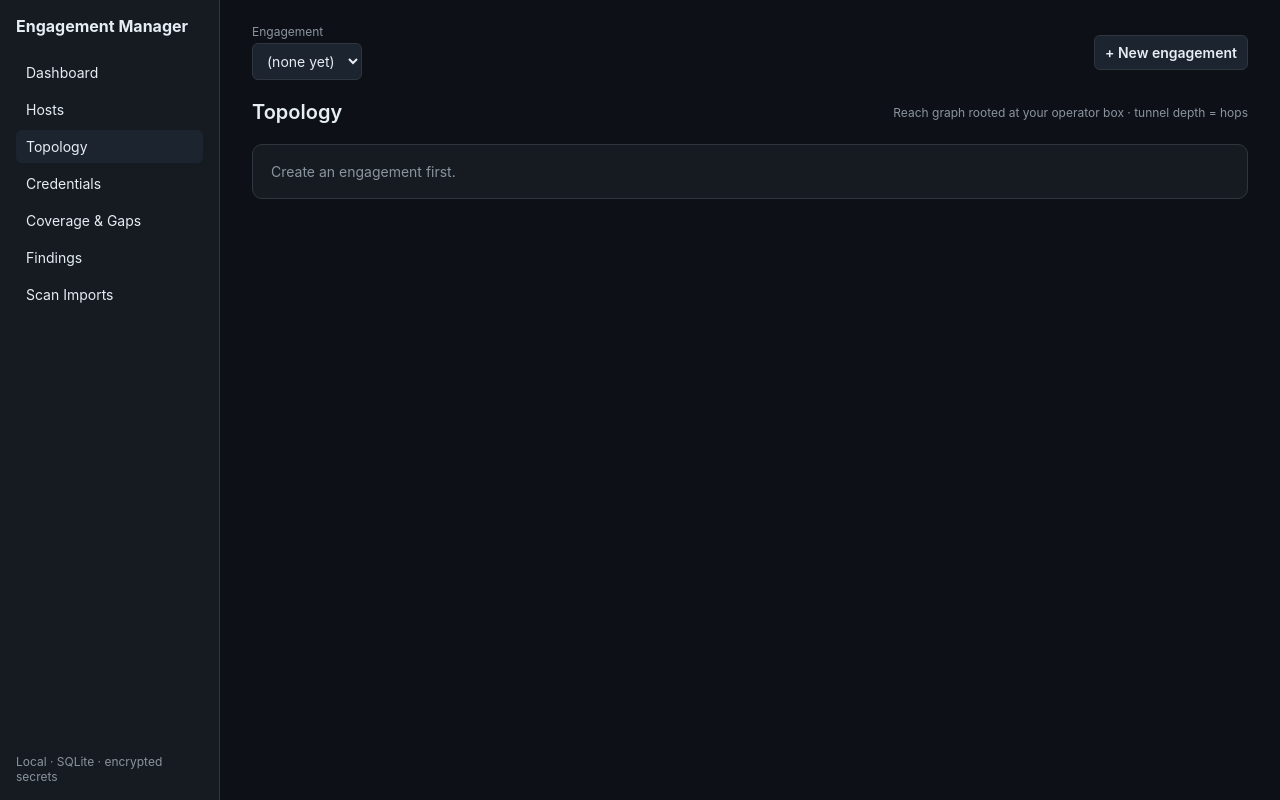
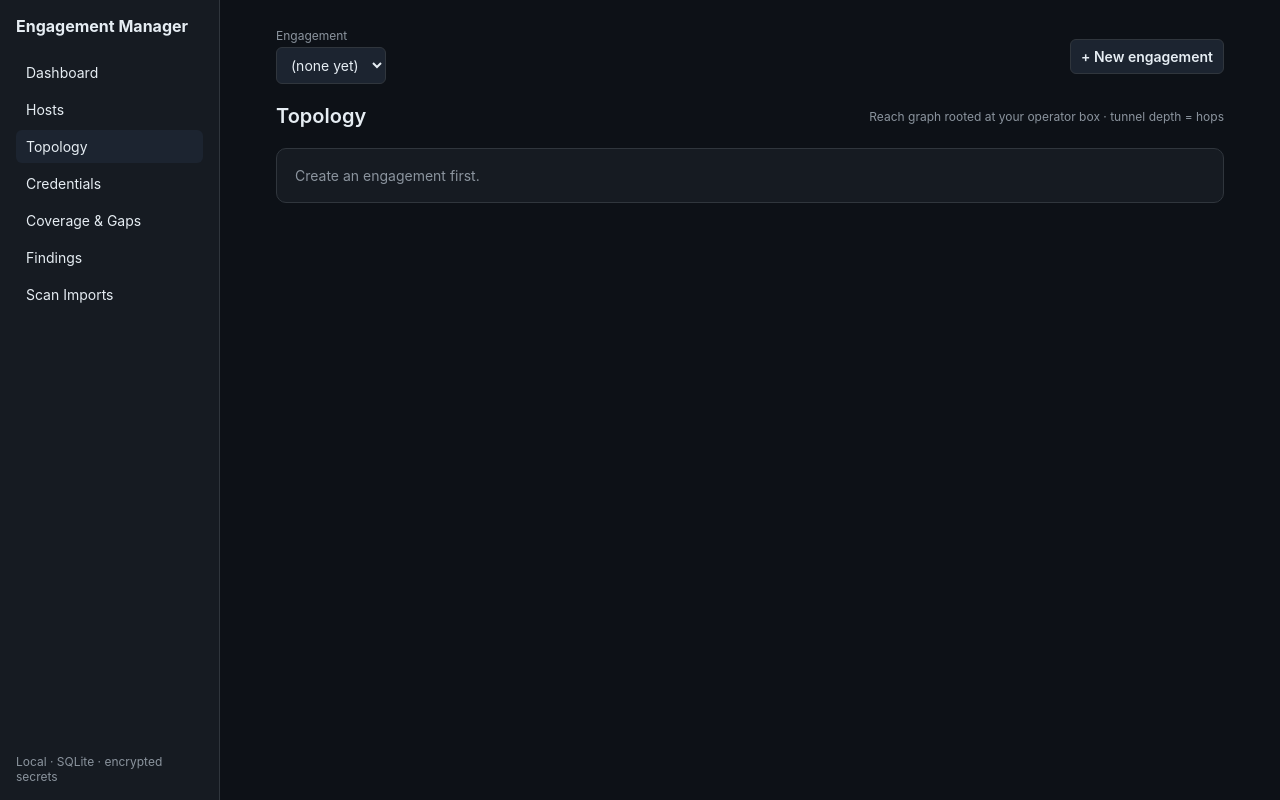
Before and after one commit to wjacobf0/EngagementManager, a FastAPI app: page /topology in a window 1280 px wide. Run offline with FastAPI, Linux system fonts and the light colour scheme.

Commit message:
Updated UX.

```diff
--- a/engagement_manager/static/style.css
+++ b/engagement_manager/static/style.css
@@ -23,7 +23,7 @@ code { font-family:var(--mono); background:var(--panel-2); padding:1px 6px; bord
 .sidebar a.active, .sidebar a:hover { background:var(--panel-2); }
 .sidebar .spacer { flex:1; }
 
-.main { flex:1; padding:24px 32px; max-width:1150px; margin:0 auto; width:100%; }
+.main { flex:1; padding:28px 56px; max-width:1600px; margin:0 auto; width:100%; }
 .topbar { display:flex; align-items:center; gap:16px; margin-bottom:20px; }
 .topbar h1 { margin:0; font-size:20px; }
 
--- a/engagement_manager/templates/topology.html
+++ b/engagement_manager/templates/topology.html
@@ -22,8 +22,12 @@
   <span><span class="dot na"></span> Discovered only</span>
 </div>
 
+<div class="row" style="justify-content:flex-end;margin-bottom:8px">
+  <button type="button" class="secondary small" onclick="emResetTopology()">Reset layout</button>
+</div>
+
 <div class="card" style="padding:0">
-  <div id="graph" style="height:560px;width:100%;border-radius:10px"></div>
+  <div id="graph" style="height:820px;width:100%;border-radius:10px"></div>
 </div>
 
 {% if topo.orphans %}
@@ -56,8 +60,20 @@
     return C.panel2;
   }
 
+  // Shared layout options, reused by the initial render and the Reset button.
+  const LAYOUT = { name: 'breadthfirst', directed: true, roots: ['operator'],
+    spacingFactor: 1.15, padding: 24 };
+  let cyRef = null;
+
+  // Re-run the layout and recenter — use when dragging has messed up the graph.
+  function emResetTopology(){
+    if (!cyRef) return;
+    cyRef.layout(LAYOUT).run();
+    cyRef.fit(undefined, 24);
+  }
+
   fetch('/topology/data').then(r => r.json()).then(data => {
-    const cy = cytoscape({
+    const cy = cyRef = cytoscape({
       container: document.getElementById('graph'),
       elements: data.elements,
       wheelSensitivity: 0.2,
@@ -92,10 +108,7 @@
             'target-arrow-color': C.muted,
         }},
       ],
-      layout: {
-        name: 'breadthfirst', directed: true, roots: ['operator'],
-        spacingFactor: 1.15, padding: 24,
-      },
+      layout: LAYOUT,
     });
     // Click a host node to open its detail page.
     cy.on('tap', 'node[kind != "operator"]', evt => {
```
